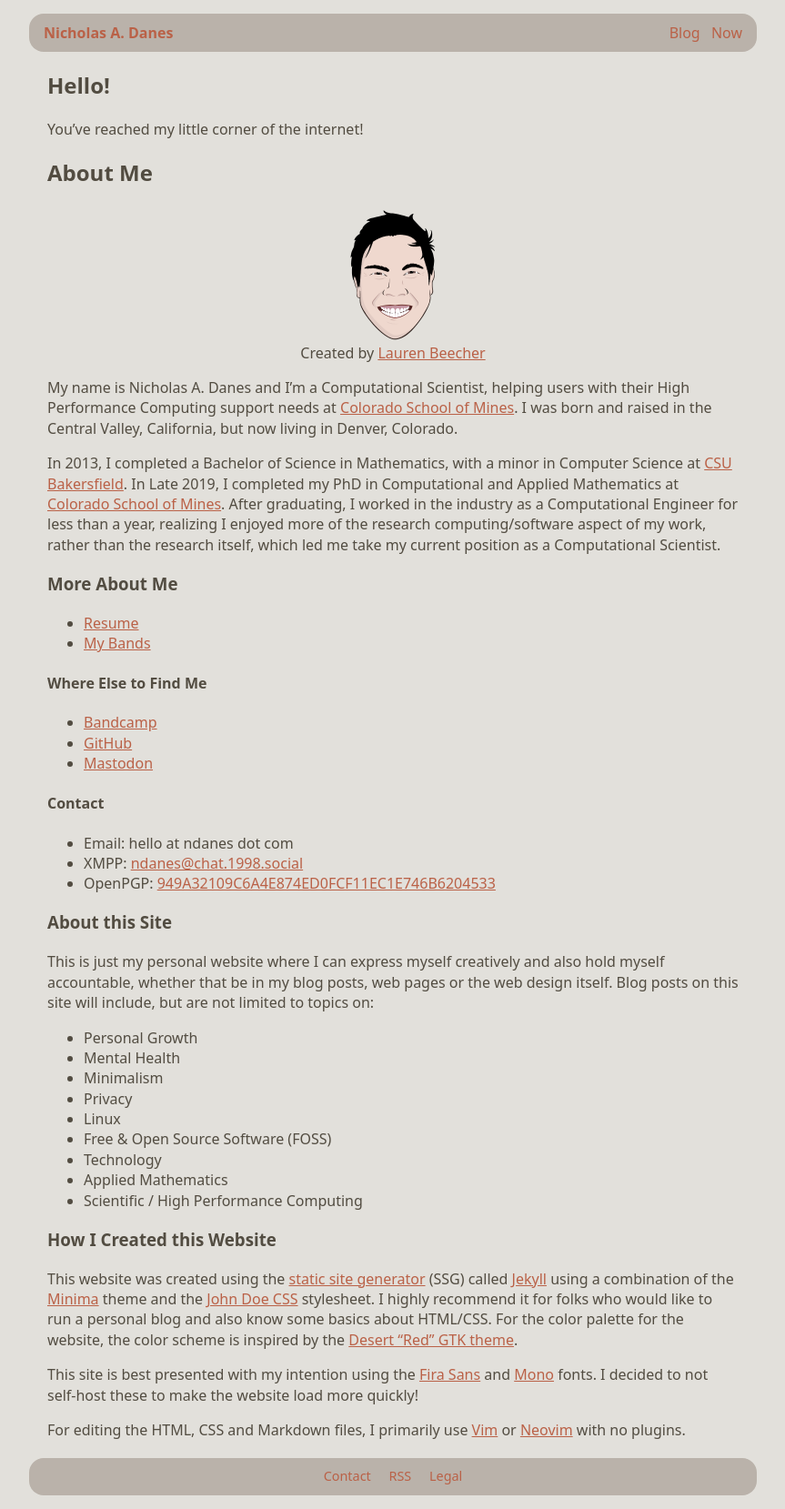
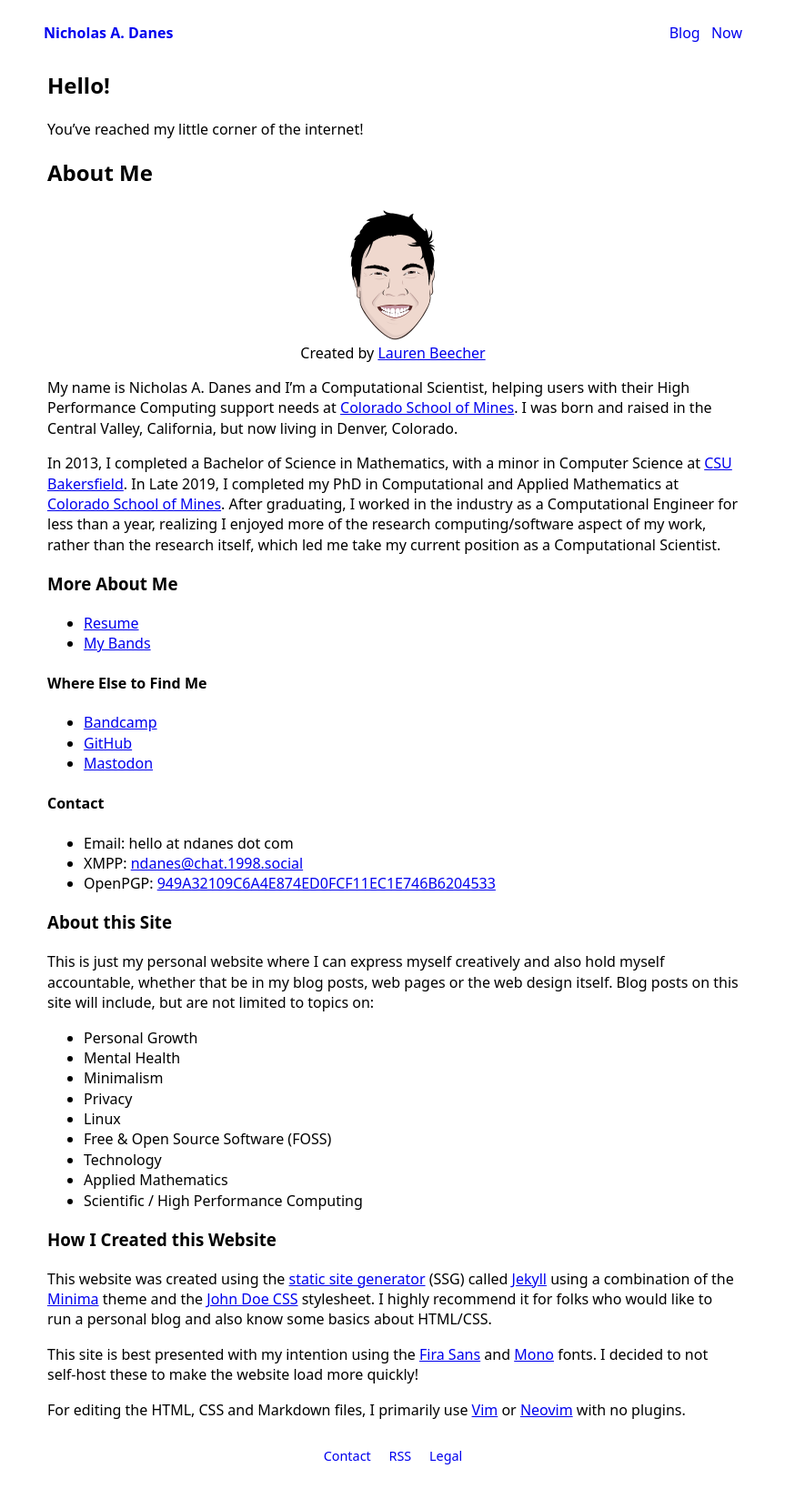
Before and after one commit to danesnick/old_website, a Jekyll site: the page built from index.markdown, in a window 1280 px wide. Shown: the whole page at 91% size, without its empty margins (208-1071 px from the left). Built offline with Jekyll 4.4.1, drawn with Linux system fonts in a browser that asks for light colours; after the commit the page ends 1636 px from its top, so only the background shows below that.

Commit message:
Updated CSS to simple dark mode option

```diff
--- a/assets/css/style.scss
+++ b/assets/css/style.scss
@@ -3,22 +3,13 @@
 ---
 @charset "UTF-8";
 /* Based on: https://john-doe.neocities.org/dist/style.css */
-* {
-  /* Color scheme */
-  --textcolor: #524c41;
-  --bgcolor: #e2e0db;
-  --bgcolor2: #bab2aa;
-  --highlight: #ba6147;
-}
 
+
+
+/* Reference: https://uglyduck.ca/lazy-dev-dark-mode/ */
 @media (prefers-color-scheme: dark) {
-   * {
-     /* Color scheme */
-     --bgcolor: #37342e;
-     --bgcolor2: #44413d;
-     --textcolor: #e2e0d8;
-     --highlight: #ba6147;
-   }
+    body{background:#161618;filter:invert(1);}
+    img{filter:invert(1);}
 }
 
 /* ------- Body ------- */
@@ -34,8 +25,6 @@
   margin: 0 auto !important;
   padding: 0 1em;
   max-width: 800px;
-  background: var(--bgcolor);
-  color: var(--textcolor);
 }
 
 div {
@@ -47,7 +36,6 @@
   margin-bottom: 0px;
   margin-top: 15px;
   border-radius: 16px;
-  background: var(--bgcolor2);
 }
 
 nav {
@@ -59,7 +47,6 @@
 }
 
 a {
-  color: var(--highlight);
   }
 
 figure {
@@ -115,7 +102,6 @@
 
 footer {
   font-size: 0.9em;
-  background: var(--bgcolor2);
   padding: 10px 0px;
   margin-top: 20px;
   margin-bottom: 15px;
--- a/index.markdown
+++ b/index.markdown
@@ -51,7 +51,7 @@
 
 ### How I Created this Website
 
-This website was created using the [static site generator](https://www.netlify.com/blog/2020/04/14/what-is-a-static-site-generator-and-3-ways-to-find-the-best-one/)  (SSG) called [Jekyll](https://jekyllrb.com/) using a combination of the [Minima](https://github.com/jekyll/minima) theme and the [John Doe CSS](https://john-doe.neocities.org/) stylesheet. I highly recommend it for folks who would like to run a personal blog and also know some basics about HTML/CSS. For the color palette for the website, the color scheme is inspired by the [Desert "Red" GTK theme](https://www.gnome-look.org/s/Gnome/p/1449286/).
+This website was created using the [static site generator](https://www.netlify.com/blog/2020/04/14/what-is-a-static-site-generator-and-3-ways-to-find-the-best-one/)  (SSG) called [Jekyll](https://jekyllrb.com/) using a combination of the [Minima](https://github.com/jekyll/minima) theme and the [John Doe CSS](https://john-doe.neocities.org/) stylesheet. I highly recommend it for folks who would like to run a personal blog and also know some basics about HTML/CSS.
 
 This site is best presented with my intention using the [Fira Sans](https://github.com/bBoxType/FiraSans) and [Mono](https://github.com/bBoxType/FiraSans) fonts. I decided to not self-host these to make the website load more quickly!
 
```
